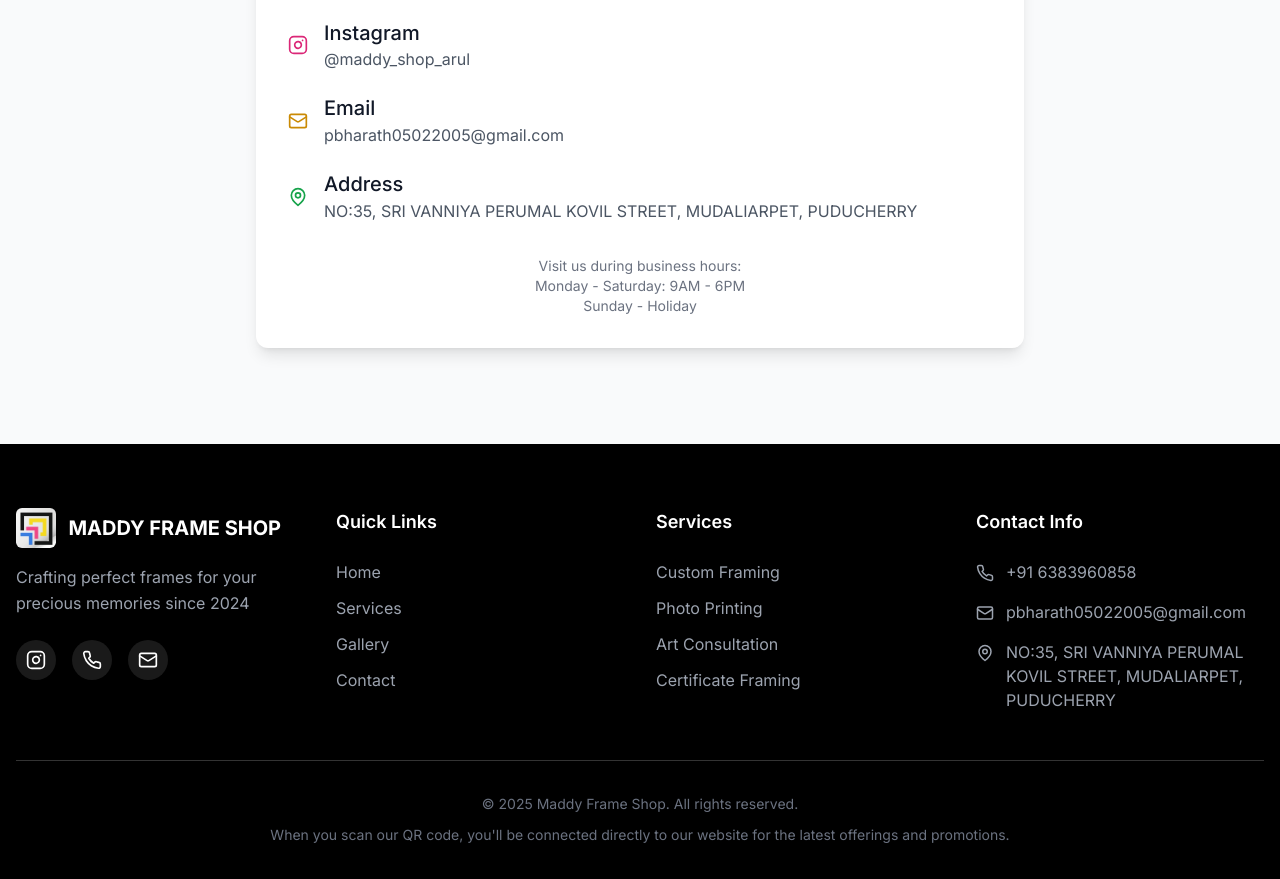
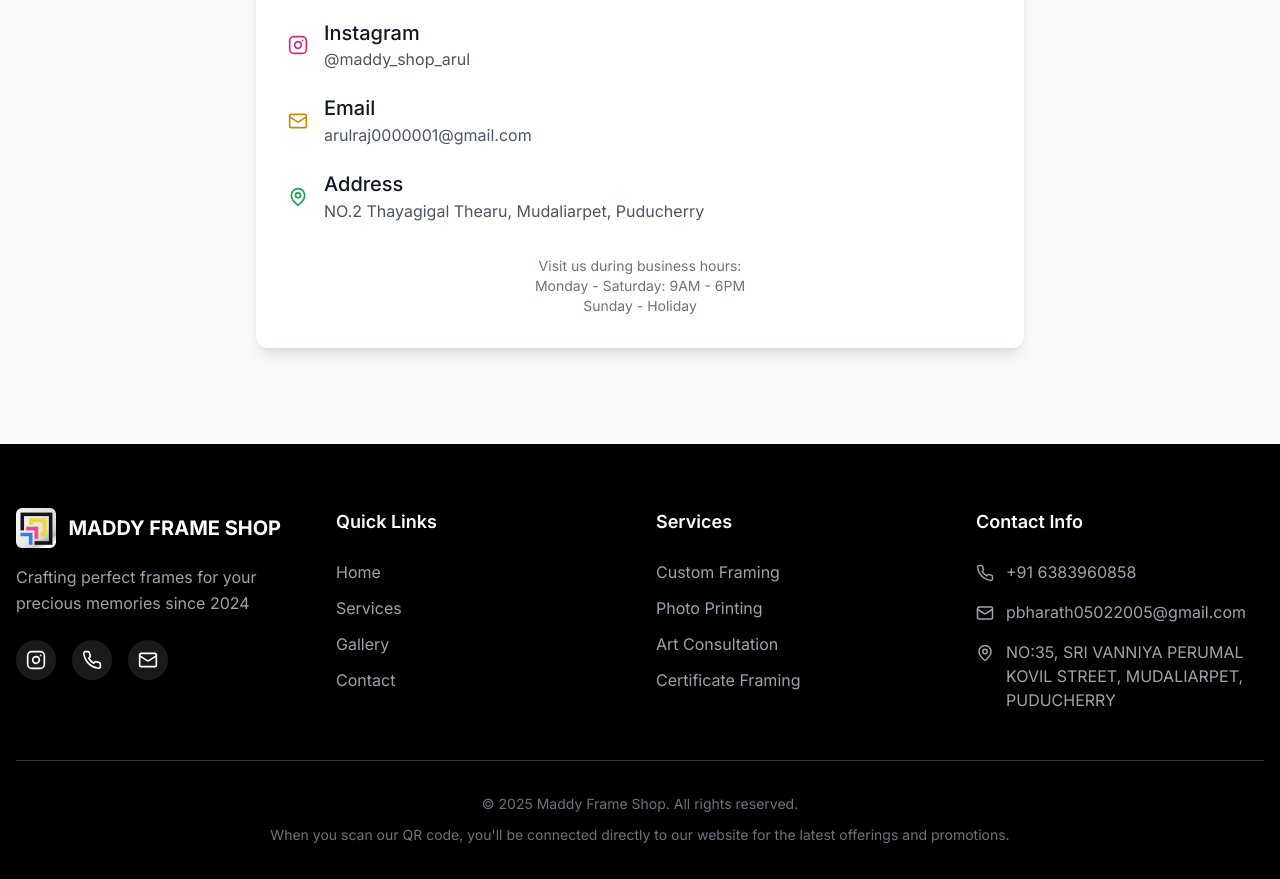
Before and after one commit to Thiyagusmks/Maddy-photo-frame-shop, a React (Vite) app: page / in a window 1280 px wide. Shown: the part 5300-6179 px from the top of the page. Built offline with nearby package versions, Linux system fonts and the light colour scheme.

Commit message:
Update Contact.tsx

```diff
--- a/src/components/Contact.tsx
+++ b/src/components/Contact.tsx
@@ -87,8 +87,8 @@ const Contact: React.FC = () => {
               <Mail className="text-yellow-600" size={20} />
               <div>
                 <h4 className="font-medium text-gray-900">Email</h4>
-                <a href="pbharath05022005@gmail.com" className="text-gray-600 hover:text-yellow-500 transition-colors">
-                  pbharath05022005@gmail.com
+                <a href="arulraj0000001@gmail.com" className="text-gray-600 hover:text-yellow-500 transition-colors">
+                  arulraj0000001@gmail.com
                 </a>
               </div>
             </div>
@@ -98,7 +98,7 @@ const Contact: React.FC = () => {
               <div>
                 <h4 className="font-medium text-gray-900">Address</h4>
                 <p className="text-gray-600">
-                  NO:35, SRI VANNIYA PERUMAL KOVIL STREET, MUDALIARPET, PUDUCHERRY
+                 NO.2 Thayagigal Thearu, Mudaliarpet, Puducherry
                 </p>
               </div>
             </div>
```
